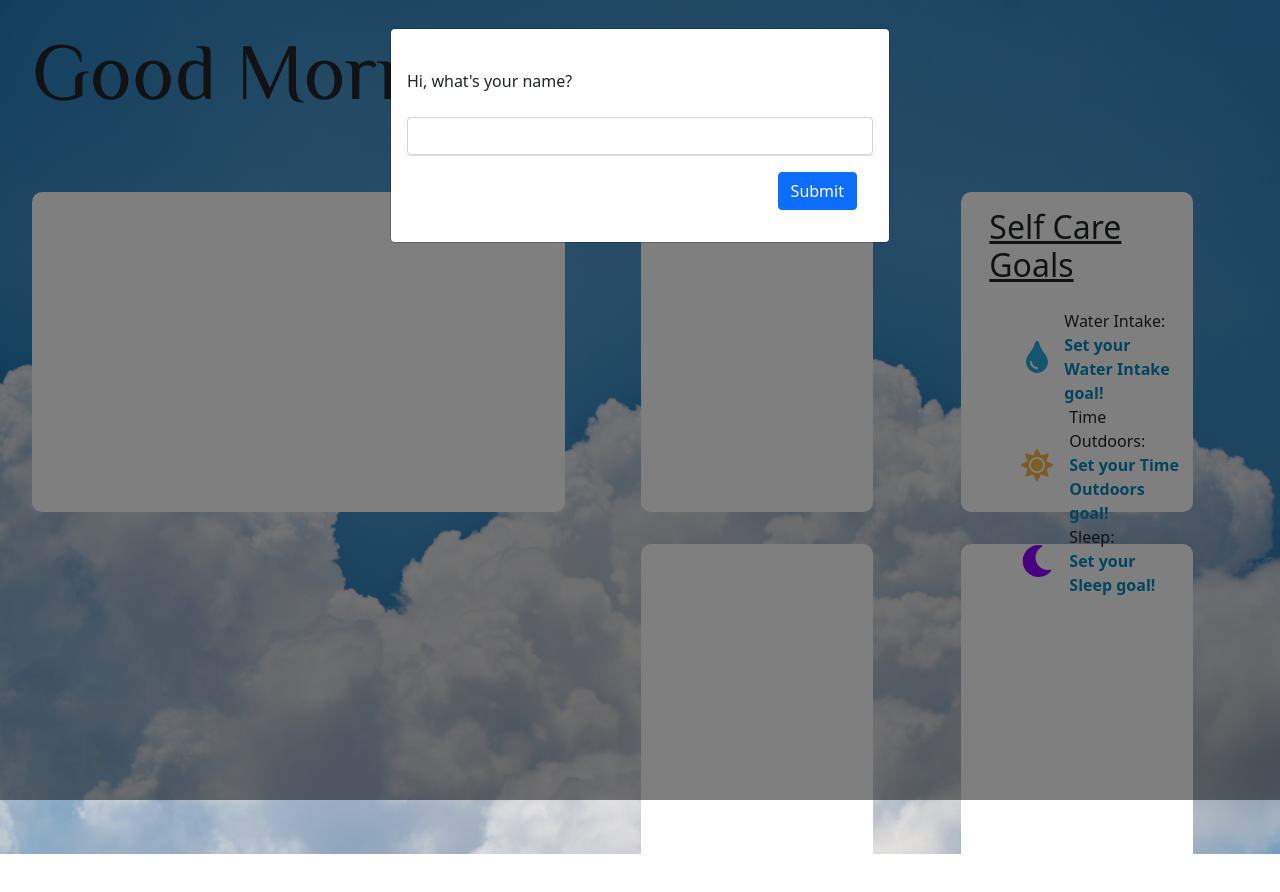
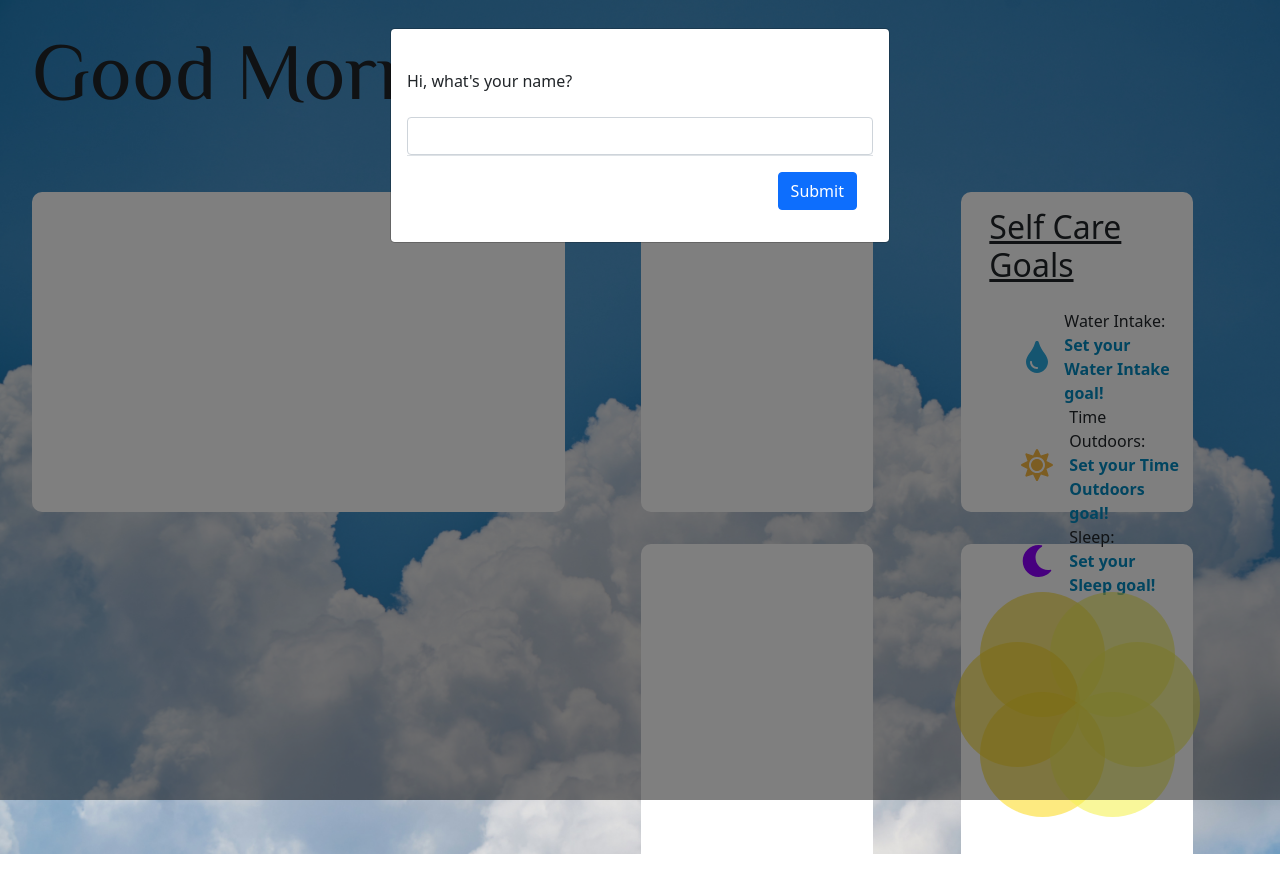
Before and after one commit to lizapritchard/mindoptimizers, a Vue app: page / in a window 1280 px wide. Shown: the top 892 px of the page. Built offline with nearby package versions, Linux system fonts and the light colour scheme; the HTML template or start-up script is replaced by a standard one.

Commit message:
create and position circles

```diff
--- a/src/components/App.vue
+++ b/src/components/App.vue
@@ -14,7 +14,9 @@
                     <section id="daily-goals" class="row white-box">
                         <daily-goals :username="username"/>
                     </section>
-                    <section class="row white-box"></section>
+                    <section class="row white-box">
+                      <breathing-animation/>
+                    </section>
                 </div>
             </div>
           </div>
@@ -22,6 +24,7 @@
 </template>
 
 <script>
+  import BreathingAnimation from './BreathingAnimation.vue';
   import DailyGoals from './DailyGoals.vue';
   import IntroModal from './IntroModal.vue';
   export default {
@@ -37,7 +40,8 @@
     },
     components: {
       DailyGoals,
-      IntroModal
+      IntroModal,
+      BreathingAnimation
     },
     name: 'app',
   }
--- /dev/null
+++ b/src/components/BreathingAnimation.vue
@@ -0,0 +1,72 @@
+<template>
+    <div class="outer-wrapper">
+        <div class="inner-wrapper">
+            <div class="circle"></div>
+            <div class="circle"></div>
+            <div class="circle"></div>
+            <div class="circle"></div>
+            <div class="circle"></div>
+            <div class="circle"></div>
+        </div>
+    </div>
+</template>
+
+<script>
+    export default {
+        name: "BreathingAnimation"
+    }
+</script>
+
+<style scoped>
+    .circle {
+        background: #fff;
+        height: 125px;
+        width: 125px;
+        border-radius: 50%;
+        position: absolute;
+        opacity: 0.6;
+        transform: translate(0, 0);
+    }
+
+    /* initial positions */
+    .circle:nth-child(1) {
+        transform: translate(-35px, -50px);
+        background-color: #fcdc2c;
+    }
+
+    .circle:nth-child(2) {
+        transform: translate(35px, -50px);
+        background-color: #f5f258;
+    }
+
+    .circle:nth-child(3) {
+        transform: translate(-60px, 0);
+        background-color: #fcdc2c;
+    }
+
+    .circle:nth-child(4) {
+        transform: translate(60px, 0);
+        background-color: #f5f258;
+    }
+
+    .circle:nth-child(5) {
+        transform: translate(-35px, 50px);
+        background-color: #fcdc2c;
+    }
+
+    .circle:nth-child(6) {
+        transform: translate(35px, 50px);
+        background-color: #f5f258;
+    }
+
+    .outer-wrapper {
+        display: flex;
+        align-items: center;
+        justify-content: center;
+    }
+
+    .inner-wrapper {
+        height: 125px;
+        width: 125px;
+    }
+</style>
```
